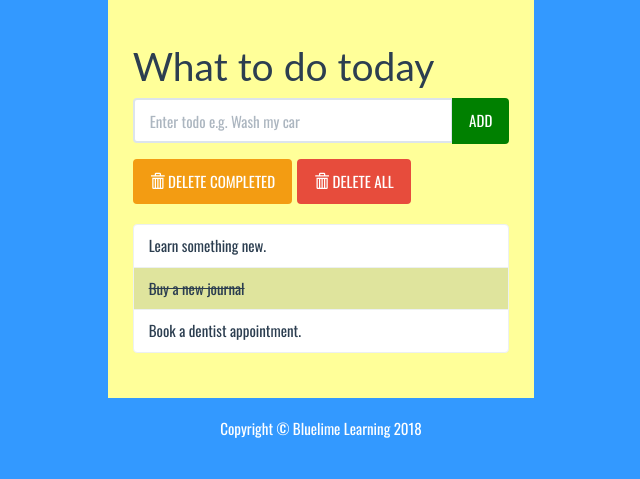
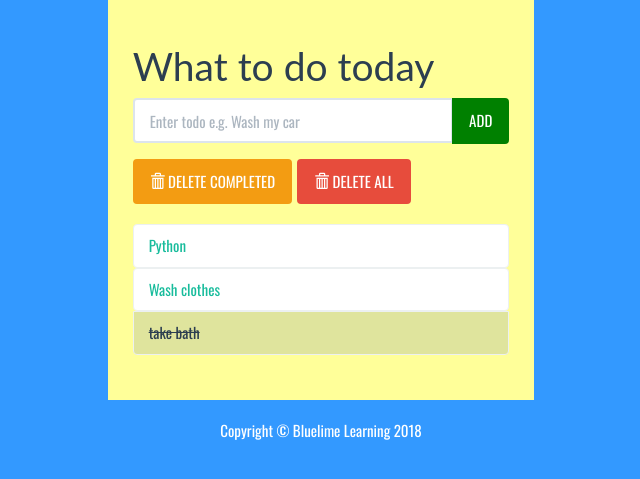
Before and after one commit to Himanshu836/todoapp, a Django app: page / in a window 1280 px wide. Shown: the part 129-608 px from the top of the page, without its empty margins (319-959 px from the left). Run offline with Django 5.2, Linux system fonts and the light colour scheme; data comes from the database, SQL or seed files in the repository; both versions use the stored data as it was after the commit; some libraries are stand-ins or nearby versions.

Commit message:
displaying database items

```diff
--- a/todo/templates/todo/index.html
+++ b/todo/templates/todo/index.html
@@ -51,9 +51,13 @@
 					</div>
 
 					<ul class="list-group t20">
-						<li class="list-group-item">Learn something new.</li>
-						<li class="list-group-item todo-completed">Buy a new journal</li>
-						<li class="list-group-item">Book a dentist appointment.</li>
+						{% for todolist in todo_items %}
+							{% if todolist.completed %}
+							<li class="list-group-item todo-completed">{{todolist.text}}</li>
+							{% else %}
+							<a href="#"><li class="list-group-item ">{{todolist.text}}</li></a>
+							{% endif %}
+						{% endfor %}
 					</ul>
 				</div>
 			</div>
--- a/todo/views.py
+++ b/todo/views.py
@@ -1,6 +1,13 @@
+
+
 from django.shortcuts import render
+
+from .models import Todolist
+
 
 # Create your views here.
 
 def index(request):
-    return render(request,'todo/index.html')
+    todo_items = Todolist.objects.order_by('id')
+    context = {'todo_items' : todo_items}
+    return render(request,'todo/index.html',context)
```
Also changed, not shown: db.sqlite3.
